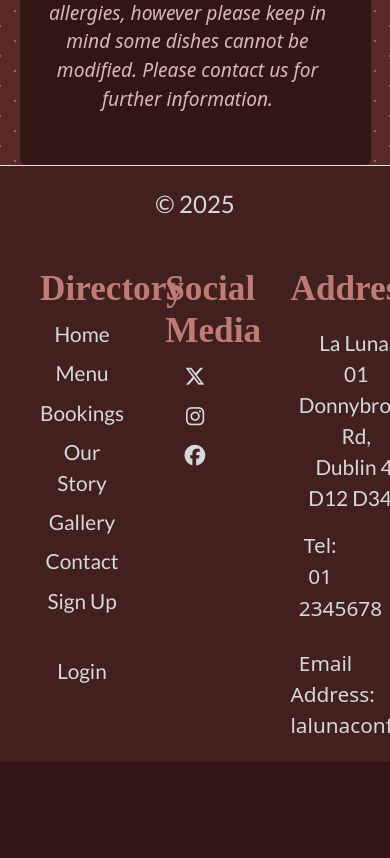
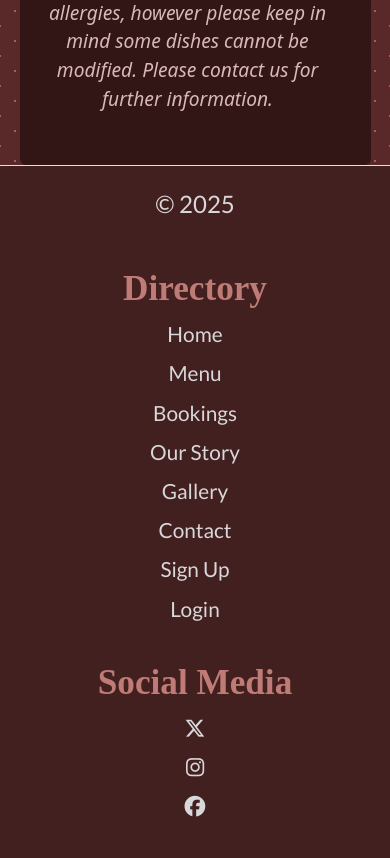
Before and after one commit to maevecrossan/la-luna, a Django app: template templates/menu.html in a window 390 px wide. Shown: the part 5642-6500 px from the top of the page. Before the commit the page ends 6404 px from the top, so only its background shows below. Run offline with Django 4.2, Linux system fonts and the light colour scheme; the template is opened without the code that fills it, so the values that code supplies are empty; some libraries are stand-ins or nearby versions; some web fonts are replaced.

Commit message:
Adjust footer styles to give more space between columns on mobile. Collect staticfiles for deployment.

```diff
--- a/static/css/style.css
+++ b/static/css/style.css
@@ -549,12 +549,13 @@ footer {
 
 footer .col {
     margin-top: 30px;
+    width: auto;
 }
 
 .footer-container {
     display: flex;
     flex-wrap: wrap;
-    justify-content: space-between; /* Spread the columns evenly */
+    justify-content: space-around; /* Spread the columns evenly */
     align-items: flex-start;
     padding: 20px 40px; /* Add some padding inside the footer */
 }
@@ -579,8 +580,19 @@ footer .col {
     text-decoration: underline;
 }
 
+.footer-contact-info {
+    font-size: 1.3em;
+    padding: 0.4em;
+    text-decoration: none;
+    word-wrap: break-word; /* Prevent email from overflowing */
+    text-align: center; /* Ensure text stays centered */
+}
+
 .footer-email {
-    display: inline;
+    display: block; /* Ensure it respects layout */
+    max-width: 100%; /* Prevent it from exceeding its container */
+    word-wrap: break-word; /* Break long words or URLs */
+    overflow-wrap: break-word;
 }
 
 .copyright-container {
@@ -734,10 +746,21 @@ footer .col {
     }
 
     /* Footer */
-    .directory {
-        display:inline-flex;
+    .footer-container {
         flex-direction: column;
-        margin: 10px 30px;
+        align-items: center;
+        text-align: center;
+    }
+
+    .footer-contact-info {
+        text-align: center; /* Ensure proper alignment on small screens */
+        padding: 0;
+        min-width: 80%;
+    }
+
+    .footer-email {
+        max-width: 90%; /* Prevents overflow on small screens */
+        margin: 0 auto; /* Centers the content */
     }
 
 }
```
Also changed, not shown: 1 other file.
